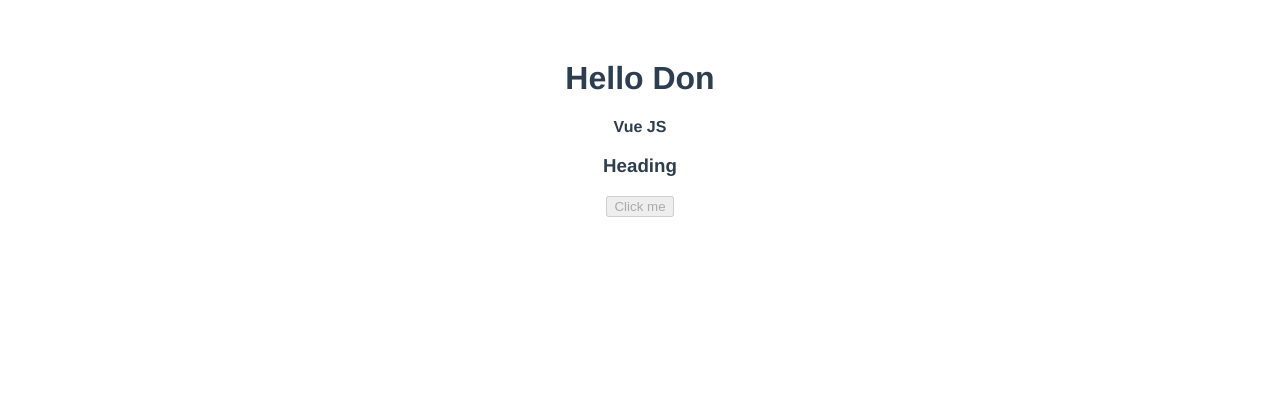
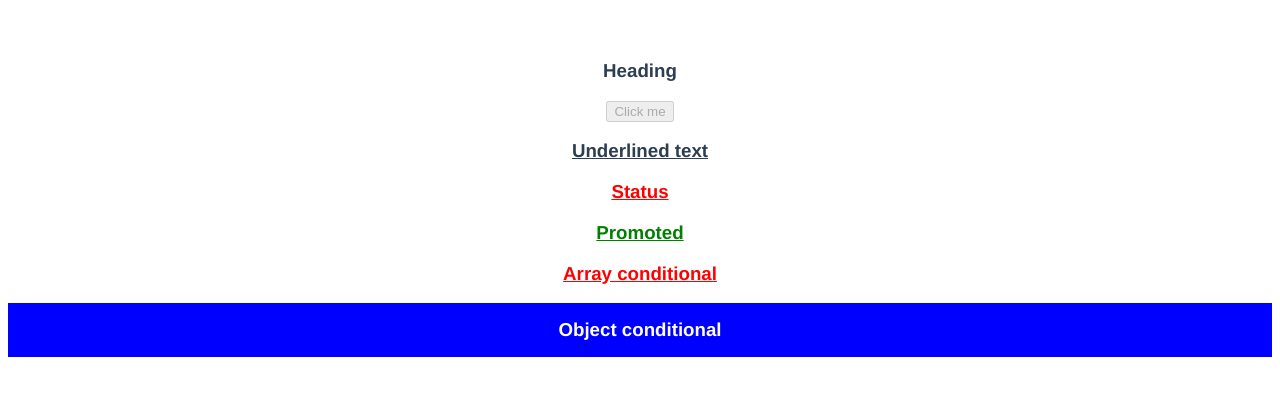
Before and after one commit to Don-PhDev/vue-roadmap, a Vue app: page / in a window 1280 px wide. Shown: the top 396 px of the page. Built offline with nearby package versions, Linux system fonts and the light colour scheme.

Commit message:
Binding classes

```diff
--- a/src/App.vue
+++ b/src/App.vue
@@ -1,9 +1,17 @@
 <template>
   <div>
-    <h1>{{ greet }} {{ name }}</h1>
-    <p v-html="language" />
     <h3 :id="headingId">Heading</h3>
     <button :disabled="isDisabled">Click me</button>
+    <h3 class="underline">Underlined text</h3>
+    <h3 class="underline" :class="status">Status</h3>
+    <h3 :class="isPromoted ? ['success', 'underline'] : 'danger' ">Promoted</h3>
+    <h3 :class="[isPromoted ? 'underline' : '', isSoldOut ? 'danger' : 'success' ]">Array conditional</h3>
+    <h3 :class="{
+         promoted: isPromoted,
+         new: !isSoldOut,
+         'sold-out': isSoldOut
+      }">Object conditional
+    </h3>
   </div>
 </template>
 
@@ -13,11 +21,11 @@ export default {
   name: 'App',
   data() {
     return {
-      greet: "Hello",
-      name: "Don",
-      language: "<b>Vue JS</b>",
       headingId: "heading",
       isDisabled: true,
+      status: "danger",
+      isPromoted: true,
+      isSoldOut: true,
     }
   },
 }
@@ -32,4 +40,22 @@ export default {
   color: #2c3e50;
   margin-top: 60px;
 }
+
+.underline {
+  text-decoration: underline;
+}
+
+.danger {
+  color: red
+}
+
+.success {
+  color: green
+}
+
+.sold-out {
+  color: white;
+  background-color: blue;
+  padding: 1rem 1rem;
+}
 </style>
```
